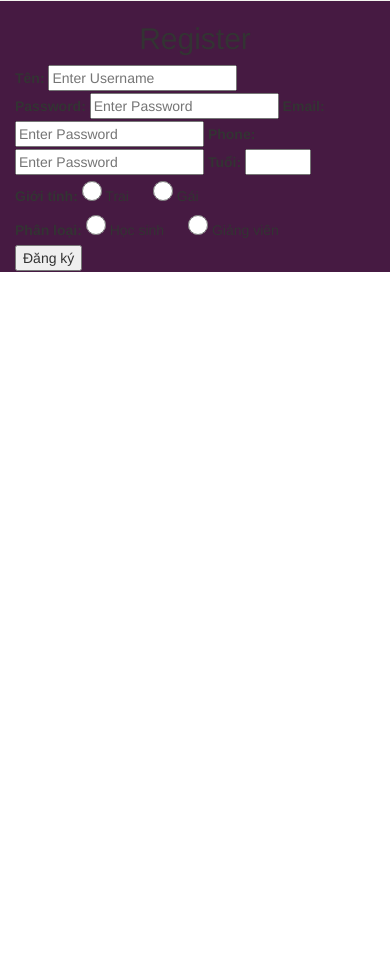
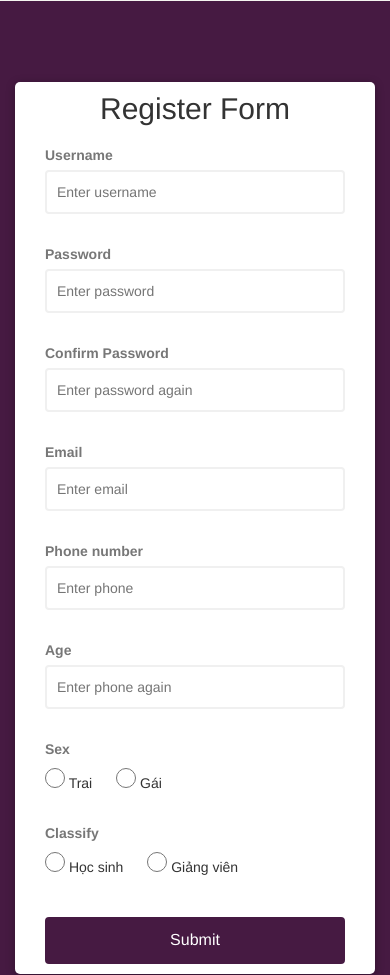
Before and after one commit to b1team/examination-web, a plain HTML site: page templates/register.html in a window 390 px wide. Before the commit the page ends 844 px from the top, so only its background shows below. Drawn offline with nearby package versions, Linux system fonts and the light colour scheme.

Commit message:
update main

```diff
--- a/static/javascript/register.js
+++ b/static/javascript/register.js
@@ -82,7 +82,10 @@ function checkEmail(input){
         showSuccess(input);
     }
     else{
-        showError(input);
+      showError(
+        input,
+        `${getFieldName(input)} must be wrong email`
+      );
     }
 }
 // Event listeners
--- a/templates/register.html
+++ b/templates/register.html
@@ -51,45 +51,70 @@
             <div class="row">
                 <div class="col-lg-4 col-md-4 col-sm-12 col-xs-12"></div>
                 <div class="col-lg-4 col-md-4 col-sm-12 col-xs-12">
-                    <div class="form-register">
-                        <form action="" method="post">
-                            <h2 style="text-align: center;">Register</h2>
-
-                            <label for="username"><b>Tên: </b></label>
-                            <input type="text" placeholder="Enter Username" name="username" required><br>
-
-                            <label for="psw"><b>Password: </b></label>
-                            <input type="password" placeholder="Enter Password" name="psw" required>
-
-                            <label for="email"><b>Email: </b></label>
-                            <input type="text" placeholder="Enter Password" name="email" required>
-
-                            <label for="phone"><b>Phone: </b></label>
-                            <input type="tel" placeholder="Enter Password" name="phone" required>
-
-                            <label for="age">Tuổi: </label>
-                            <input type="number" id="quantity" name="age" min="5" max="100"><br>
-
-                            <label for="sex">Giới tính: </label>
-                            <input type="radio" name="sex" value="male" style="height: 20px;width:20px;"> Trai
-
-                            <input type="radio" name="sex" value="female" style="height: 20px;width:20px;margin-left:20px;"> Gái<br>
-
-                            <label for="classify">Phân loại: </label>
-                            <input type="radio" name="classify" value="student" style="height: 20px;width:20px;"> Học sinh
-
-                            <input type="radio" name="classify" value="teacher" style="height: 20px;width:20px;margin-left:20px;"> Giảng viên
-                            <br>
-                            <button type="submit" class="btn-submit">Đăng ký</button>
-                      </form>
-                    </div>
+					<div id="register-wrapped" >
+						<form id="form-register" class="form-register" method="POST">
+						  <h2>Register Form</h2>
+						  <div class="form-Control">
+							<label for="username">Username</label>
+							<input type="text" id="username" placeholder="Enter username" />
+							<small>Error message</small>
+						  </div>
+						  <div class="form-Control">
+							<label for="password">Password</label>
+							<input type="password" id="password" placeholder="Enter password" />
+							<small>Error message</small>
+						  </div>
+						  <div class="form-Control">
+							<label for="password2">Confirm Password</label>
+							<input
+							  type="password"
+							  id="password2"
+							  placeholder="Enter password again"/>
+							<small>Error message</small>
+						  </div>
+						  <div class="form-Control">
+							<label for="email">Email</label>
+							<input
+							  type="text"
+							  id="email"
+							  placeholder="Enter email"/>
+							<small>Error message</small>
+						  </div>
+						  <div class="form-Control">
+							<label for="phone">Phone number</label>
+							<input
+							  type="tel"
+							  id="phone"
+							  placeholder="Enter phone"/>
+							<small>Error message</small>
+						  </div>
+						  <div class="form-Control">
+							<label for="age">Age</label>
+							<input type="tel" id="age" name="age" min="5" max="100" placeholder="Enter phone again">
+							<small>Error message</small>
+						  </div>
+						  <div class="form-Control">
+							<label for="sex">Sex</label>
+							<input type="radio" id="sex" name="sex" value="male" style="height: 20px;width:20px;display:inline-block;"> Trai
+                            <input type="radio" id="sex" name="sex" value="female" style="height: 20px;width:20px;margin-left:20px;display:inline-block;"> Gái<br>
+							<small>Error message</small>
+						  </div>
+						  <div class="form-Control">
+							<label for="classify">Classify</label>
+							<input type="radio" id="classify" name="classify" value="student" style="height: 20px;width:20px;display:inline-block;"> Học sinh
+                            <input type="radio" id="classify" name="classify" value="teacher" style="height: 20px;width:20px;margin-left:20px;display:inline-block;"> Giảng viên
+							<small>Error message</small>
+						  </div>
+						  <button type="submit" onclick="send()">Submit</button>
+						</form>
+					  </div>
                 </div>
                 <div class="col-lg-4 col-md-4 col-sm-12 col-xs-12"></div>
             </div>
         </div>
     </section>
 <!--Script-->
-	<script src="../static/javascript/script.js"></script>
+	<script src="../static/javascript/register.js"></script>
 	<script src="https://code.jquery.com/jquery-2.2.4.min.js"
 		integrity="sha256-BbhdlvQf/xTY9gja0Dq3HiwQF8LaCRTXxZKRutelT44=" crossorigin="anonymous"></script>
 	<script src="https://cdnjs.cloudflare.com/ajax/libs/OwlCarousel2/2.3.4/owl.carousel.min.js"></script>
```
Also changed, not shown: templates/test.html (added, +93 -0 lines), static/formData.txt (added), static/meme.txt (added), 1 other file.
